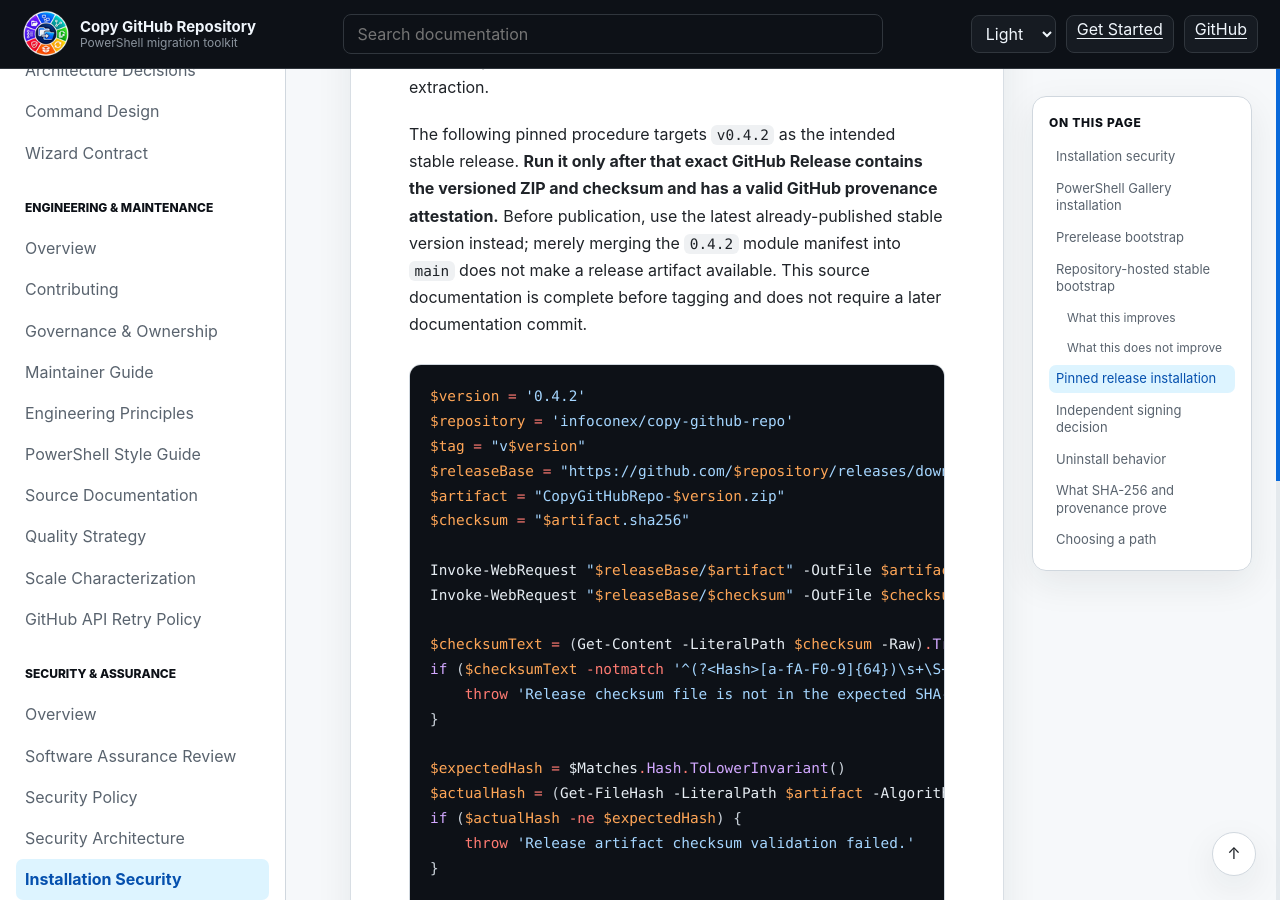
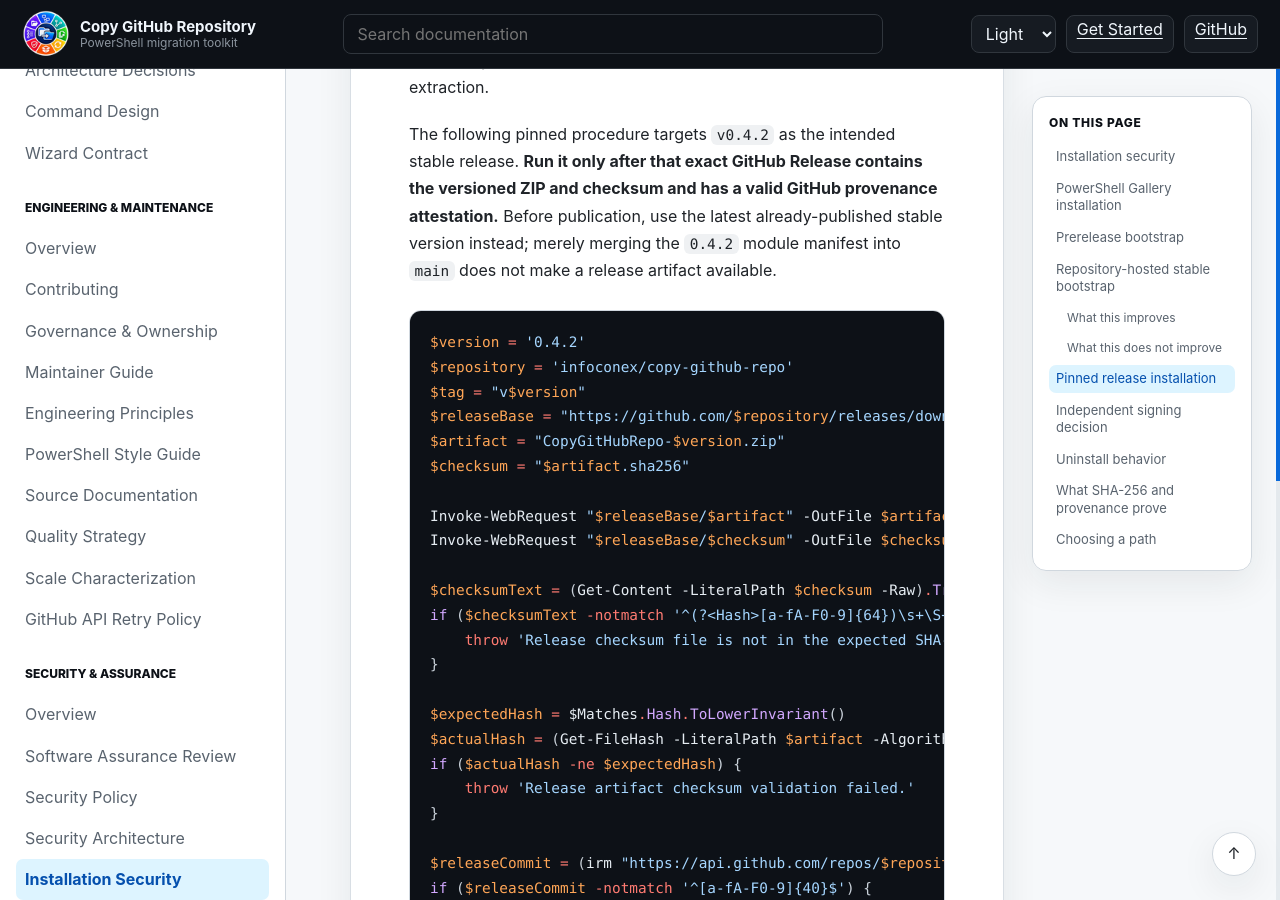
Before and after one commit to infoconex/copy-github-repo, a Jekyll site: the page built from docs/security/installation-security.md, in a window 1280 px wide and 900 px high, scrolled down 4762 px. Built offline with Jekyll 4.4.1, drawn with Linux system fonts in a browser that asks for light colours.

Commit message:
docs(install): keep pinned availability guidance user-focused (#181)

````diff
--- a/docs/security/installation-security.md
+++ b/docs/security/installation-security.md
@@ -110,7 +110,7 @@ Therefore the convenience bootstrap remains inside the trust boundary even thoug
 
 For a higher-assurance stable install using the project's GitHub Release evidence, avoid executing mutable branch content. Pin a stable release and download its versioned artifact/checksum directly, then verify both checksum and GitHub artifact attestation before extraction.
 
-The following pinned procedure targets `v0.4.2` as the intended stable release. **Run it only after that exact GitHub Release contains the versioned ZIP and checksum and has a valid GitHub provenance attestation.** Before publication, use the latest already-published stable version instead; merely merging the `0.4.2` module manifest into `main` does not make a release artifact available. This source documentation is complete before tagging and does not require a later documentation commit.
+The following pinned procedure targets `v0.4.2` as the intended stable release. **Run it only after that exact GitHub Release contains the versioned ZIP and checksum and has a valid GitHub provenance attestation.** Before publication, use the latest already-published stable version instead; merely merging the `0.4.2` module manifest into `main` does not make a release artifact available.
 
 ```powershell
 $version = '0.4.2'
````
